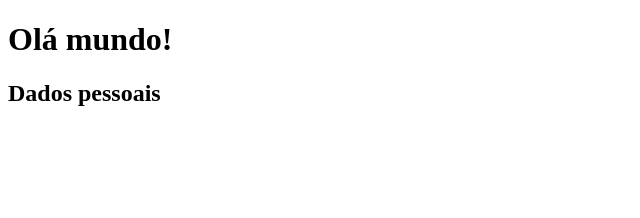
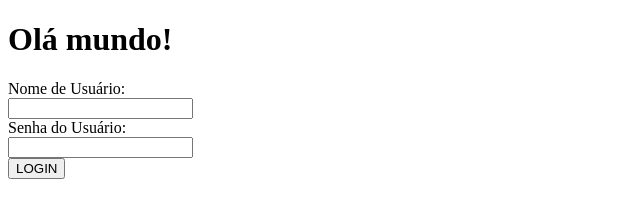
Before and after one commit to Tidebinder/FIAP_ADS, a plain HTML site: page Web_Responsive_Development/aula_git/index.html in a window 1280 px wide. Shown: the whole page, without its empty margins (0-640 px from the left). Drawn offline with Linux system fonts and the light colour scheme.

Commit message:
Adicionando formulario

```diff
--- a/Web_Responsive_Development/aula_git/index.html
+++ b/Web_Responsive_Development/aula_git/index.html
@@ -1,5 +1,5 @@
 <!DOCTYPE html>
-<html lang="en">
+<html lang="en" dir="ltr">
 <head>
     <meta charset="UTF-8">
     <meta http-equiv="X-UA-Compatible" content="IE=edge">
@@ -8,8 +8,10 @@
 </head>
 <body>
     <h1>Olá mundo!</h1>
-    <div>
-        <h2>Dados pessoais</h2>
-    </div>
+    <label for="nome_usuario" >Nome de Usuário:</label><br>
+    <input name ="nome_usuario" type="text"><br>
+    <label for="senha_usuario">Senha do Usuário:</label><br>
+    <input name="senha_usuario"><br>
+    <button>LOGIN</button>
 </body>
 </html>
```
